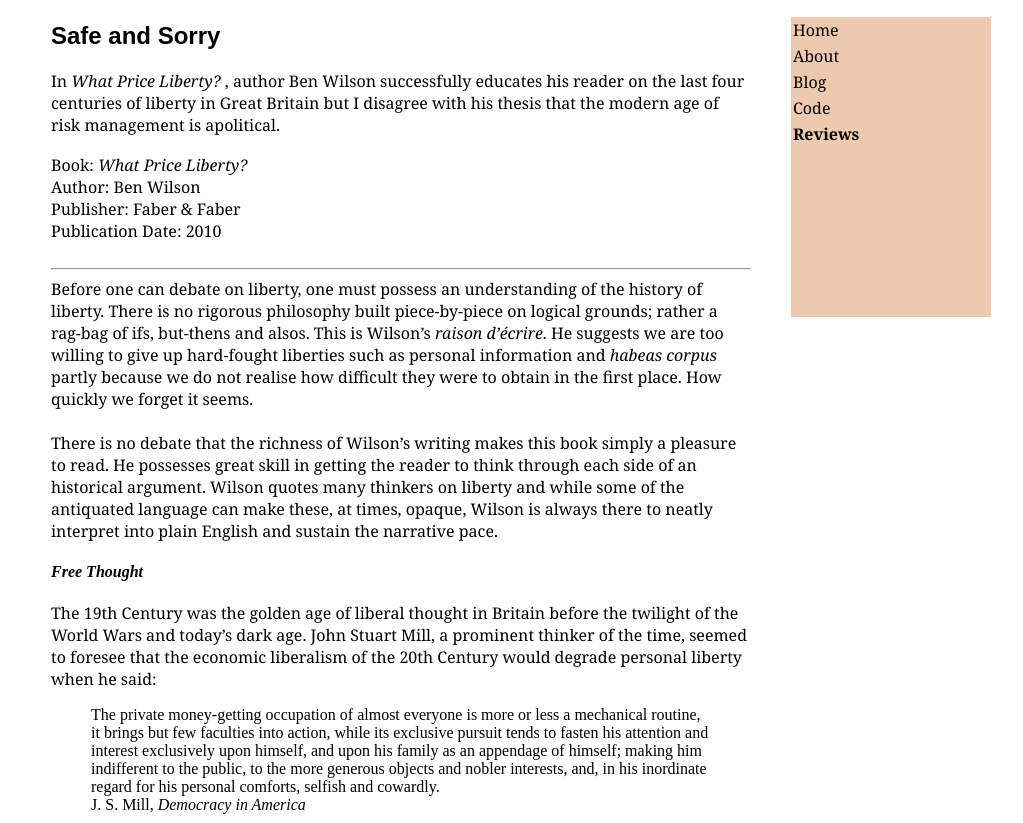
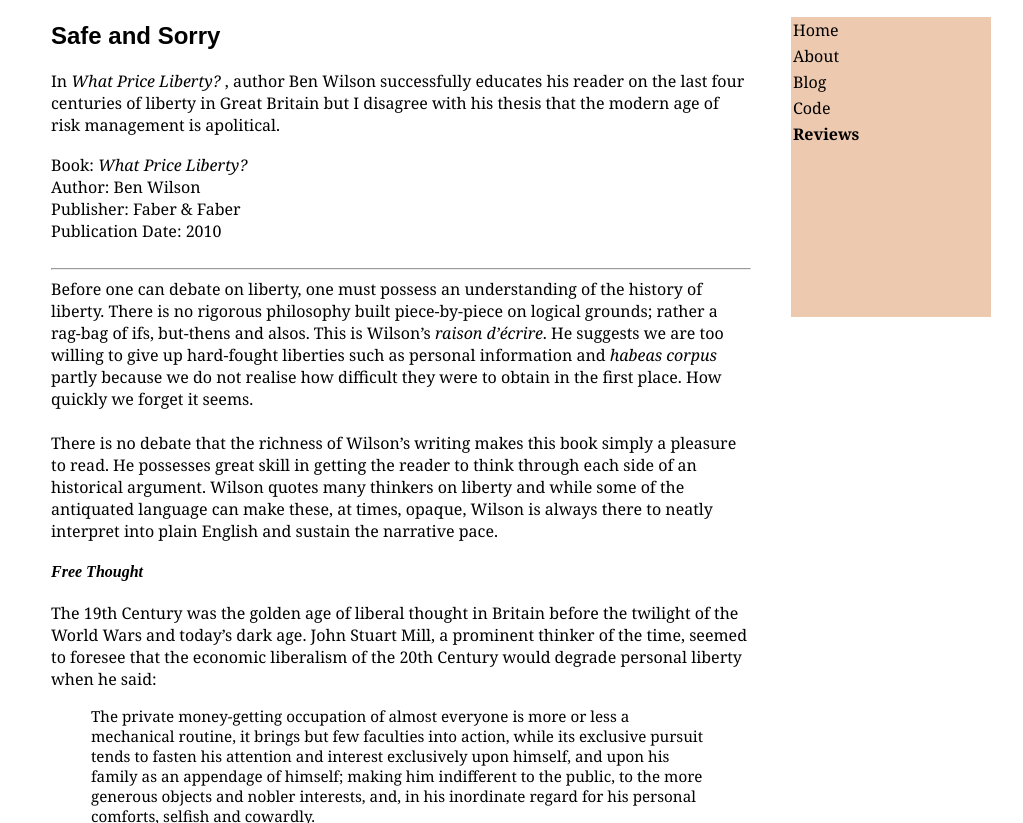
Before and after one commit to AlastairClarke/Catsite, a plain HTML site: page pages/reviews/liberty_r241118.html in a window 1280 px wide. Shown: the part 120-943 px from the top of the page, without its empty margins (129-1152 px from the left). Drawn offline with Linux system fonts and the light colour scheme.

Commit message:
Add blockquote to style

```diff
--- a/css/style.css
+++ b/css/style.css
@@ -20,6 +20,11 @@
 	font-size: 1em;
 	font-family: Georgia, Times New Roman, Times, Serif;
 	/*font-weight: 100;*/
+}
+
+blockquote {
+	font-size: 0.95em;
+	font-family: Georgia, Times New Roman, Times, Serif;
 }
 
 figure, figcaption {
```
